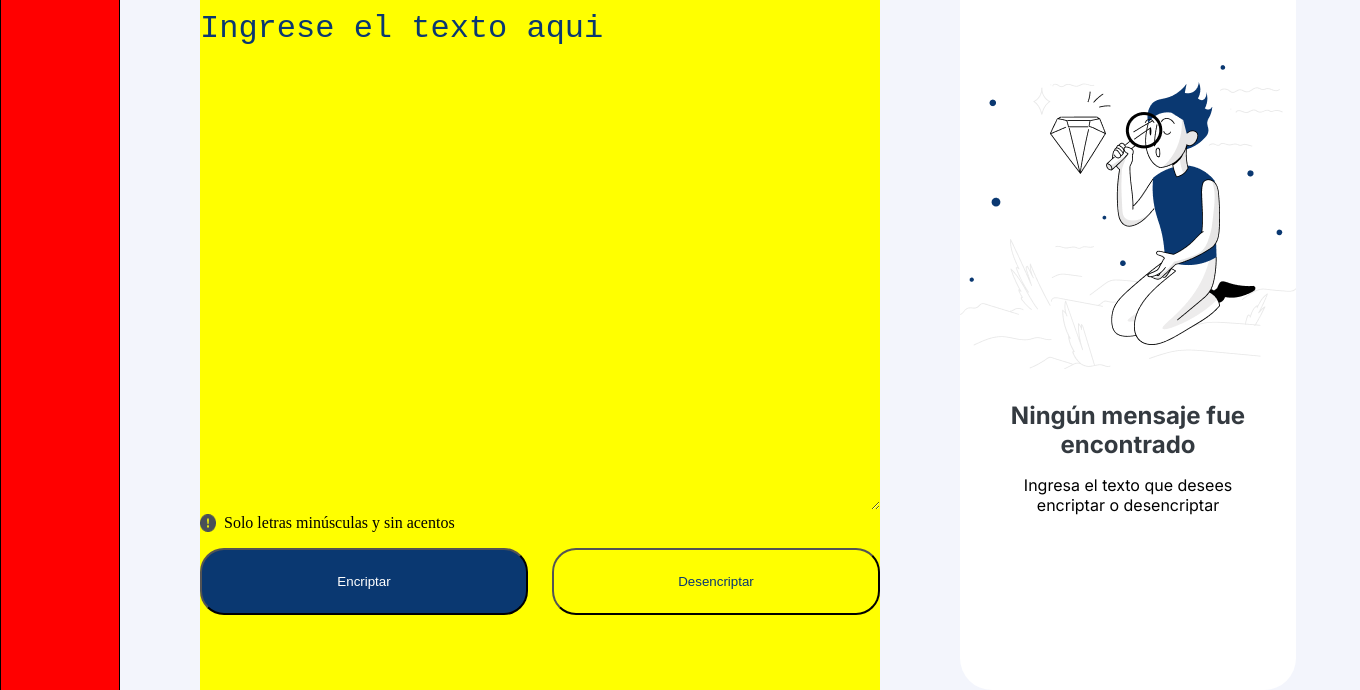
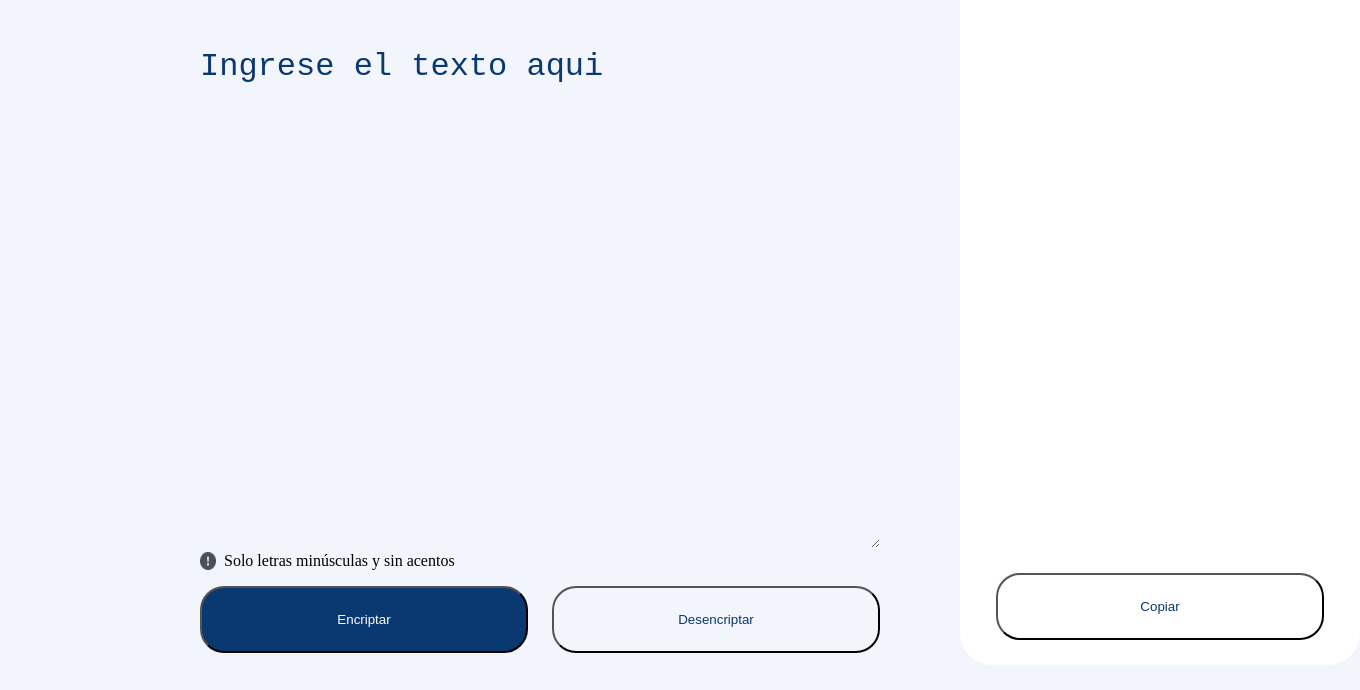
Before and after one commit to plzkllm/desafio-encriptador-alura-latam, a plain HTML site: page index.html in a window 1280 px wide. Shown: the part 110-800 px from the top of the page, 1360 px wide, since content can reach past the window. Drawn offline with Linux system fonts and the light colour scheme.

Commit message:
Estructura del HTML y CSS basico desktop 90%, comenzar js

```diff
--- a/index.html
+++ b/index.html
@@ -28,8 +28,10 @@
             </div>
         </div>
         <div class="seccion_derecha_contenido">
-            <p></p>
-            <button>Copiar</button>
+            <div class="seccion_derecha_contenido_contenedor_texto">
+            <p class="seccion_derecha_contenido_texto_encriptado"></p>
+            </div>
+            <button class="seccion_derecha_btn_copiar">Copiar</button>
         </div>
     </section>
     </main>
--- a/styles/estilos.css
+++ b/styles/estilos.css
@@ -4,6 +4,7 @@
     --dark-blue-300:#0A3871;
     --inter-family:"Inter", sans-serif;
     --gray-500:#343A40;
+    --gray-400:#495057;
 }
 
 *{
@@ -19,26 +20,29 @@ body{
 .contenedor_principal{
     display: flex;
     justify-content: space-around;
+    align-items: center;
     gap: 80px;
 }
 
 .seccion_izquierda{
     padding-top: 40px;
     max-width: 120px;
-    border-left: 1px solid;
-    border-right: 1px solid;
+    /* border-left: 1px solid;
+    border-right: 1px solid; */
     height: 100vh;
-    background-color: red;
+    /* background-color: red; */
 }
 
 .seccion_central{
-    background-color: yellow;
+    /* background-color: yellow; */
     padding-top: 120px;
 }
 
 .seccion_central_txtarea{
     border: transparent;
     background-color: transparent;
+    color: var(--dark-blue-300);
+    font-size: 32px;
     width: 680px;
     height: 500px;
 }
@@ -55,7 +59,6 @@ body{
 }
 
 .seccion_central_contenedor_btn{
-
     display: flex;
     gap: 24px;
 }
@@ -79,15 +82,17 @@ body{
 }
 
 .seccion_derecha{
+    display: flex;
+    align-items: center;
     background-color: white;
     width: 400px;
-    height: 800px;
+    height: 750px;
     border-radius: 32px;
 }
 
 .seccion_derecha_vacia{
-    height: 100vh;
-    display: flex;
+    /* height: 100vh; */
+    display: none;
     flex-direction: column;
     align-items: center;
     justify-content: center;
@@ -120,5 +125,30 @@ body{
 }
 
 .seccion_derecha_contenido{
-    display: none;
+    padding: 32px;
+    display: flex;
+    flex-direction: column;
+    align-items: center;
+    justify-content: space-between;
+    gap: 32px;
 }
+
+.seccion_derecha_contenido_contenedor_texto{
+    width: 336px;
+    height: 600px;
+}
+
+.seccion_derecha_contenido_texto_encriptado{
+    font-family: var(--inter-family);
+    font-size: 24px;
+    color: var(--gray-400);
+}
+
+.seccion_derecha_btn_copiar{
+    width: 328px;
+    height: 67px;
+    border-radius: 24px;
+    color: var(--dark-blue-300);
+    background-color: transparent;
+    cursor: pointer;
+}
```
